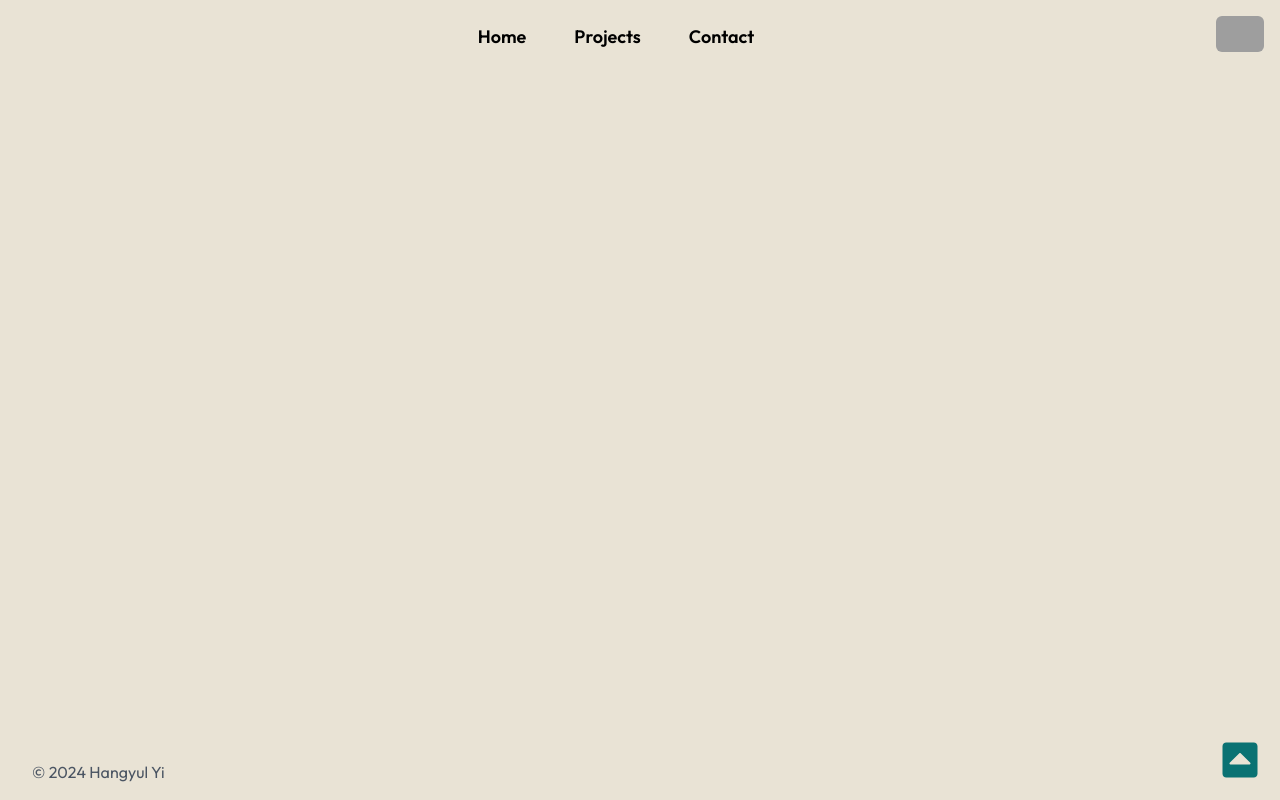
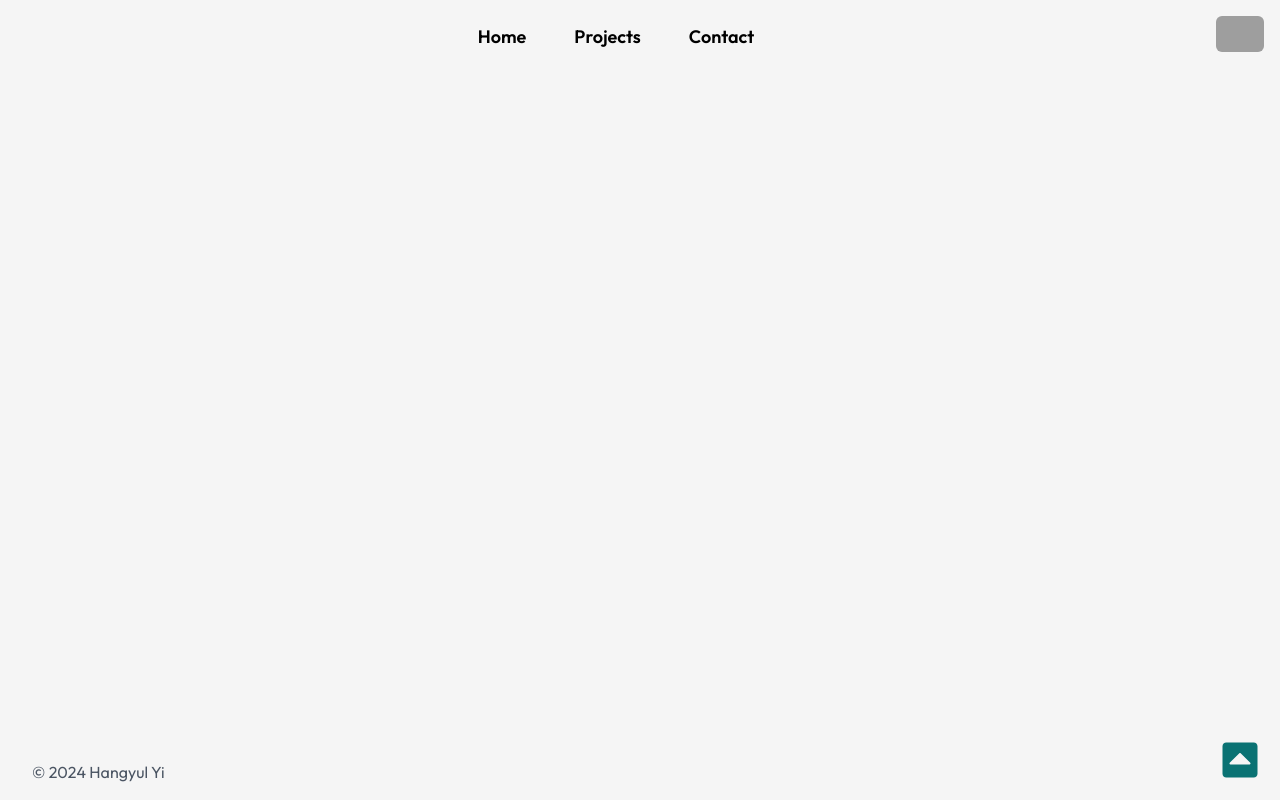
Before and after one commit to hangyulyi/portfolio-nextjs, a Next.js app: page / in a window 1280 px wide. Built offline with nearby package versions, Linux system fonts and the light colour scheme; no server answers; grey boxes are pictures that could not be loaded.

Commit message:
change white

```diff
--- a/src/app/globals.css
+++ b/src/app/globals.css
@@ -6,5 +6,5 @@ html,
 body,
 :root {
   height: 100%;
-  background-color: #e9e3d5;
+  background-color: #F5F5F5;
 }
--- a/tailwind.config.ts
+++ b/tailwind.config.ts
@@ -10,7 +10,8 @@ const config: Config = {
   theme: {
     extend: {
       colors: {
-        'off-white': '#e9e3d5',
+        'off-white': '#f5f5f5',
+        'ex-white': 'e9e3d5',
         'green': '#0a7273',
         'yellow': '#fda521',
         'midnight': '#033043',
```
